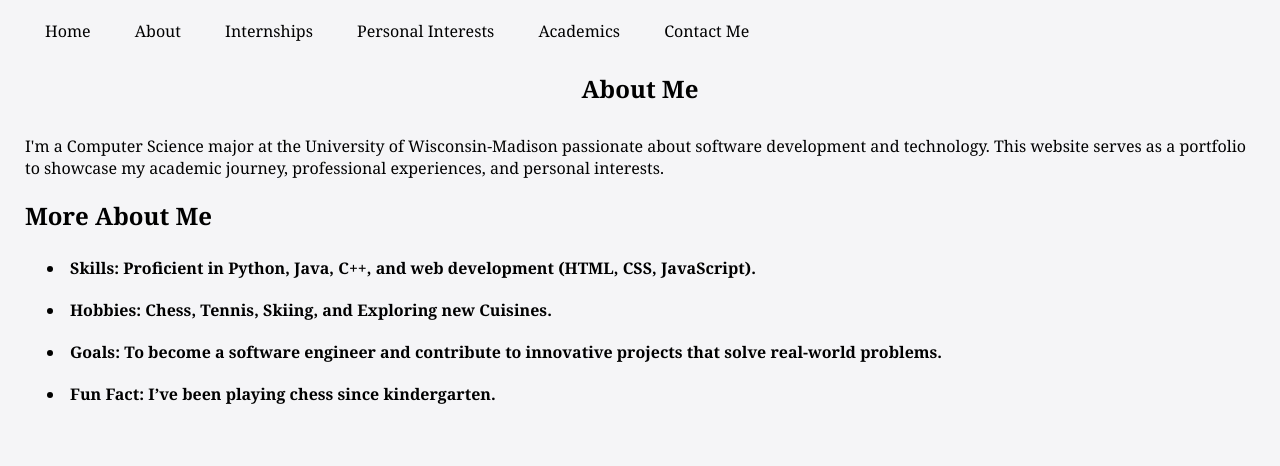
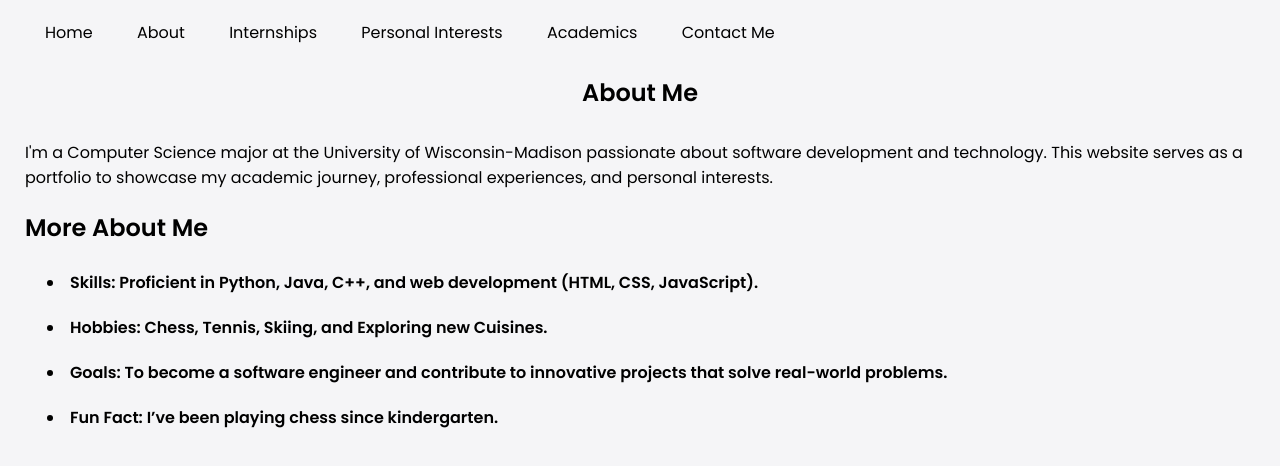
Before and after one commit to VishalC911/VishalC911.github.io, a plain HTML site: page about.html in a window 1280 px wide. Drawn offline with Linux system fonts and the light colour scheme.

Commit message:
fux fonts final

```diff
--- a/about.html
+++ b/about.html
@@ -4,6 +4,7 @@
     <meta charset="UTF-8">
     <title>About Vishal</title>
     <meta name="viewport" content="width=device-width, initial-scale=1">
+    <link href="https://fonts.googleapis.com/css2?family=Poppins:wght@300;400;500;600&display=swap" rel="stylesheet">
     <link rel="stylesheet" href="styles.css">
     <style>
     </style>
```
Also changed, not shown: academics.html (+1 -0 lines), contact.html (+1 -0 lines), interests.html (+1 -0 lines), internships.html (+1 -0 lines).
